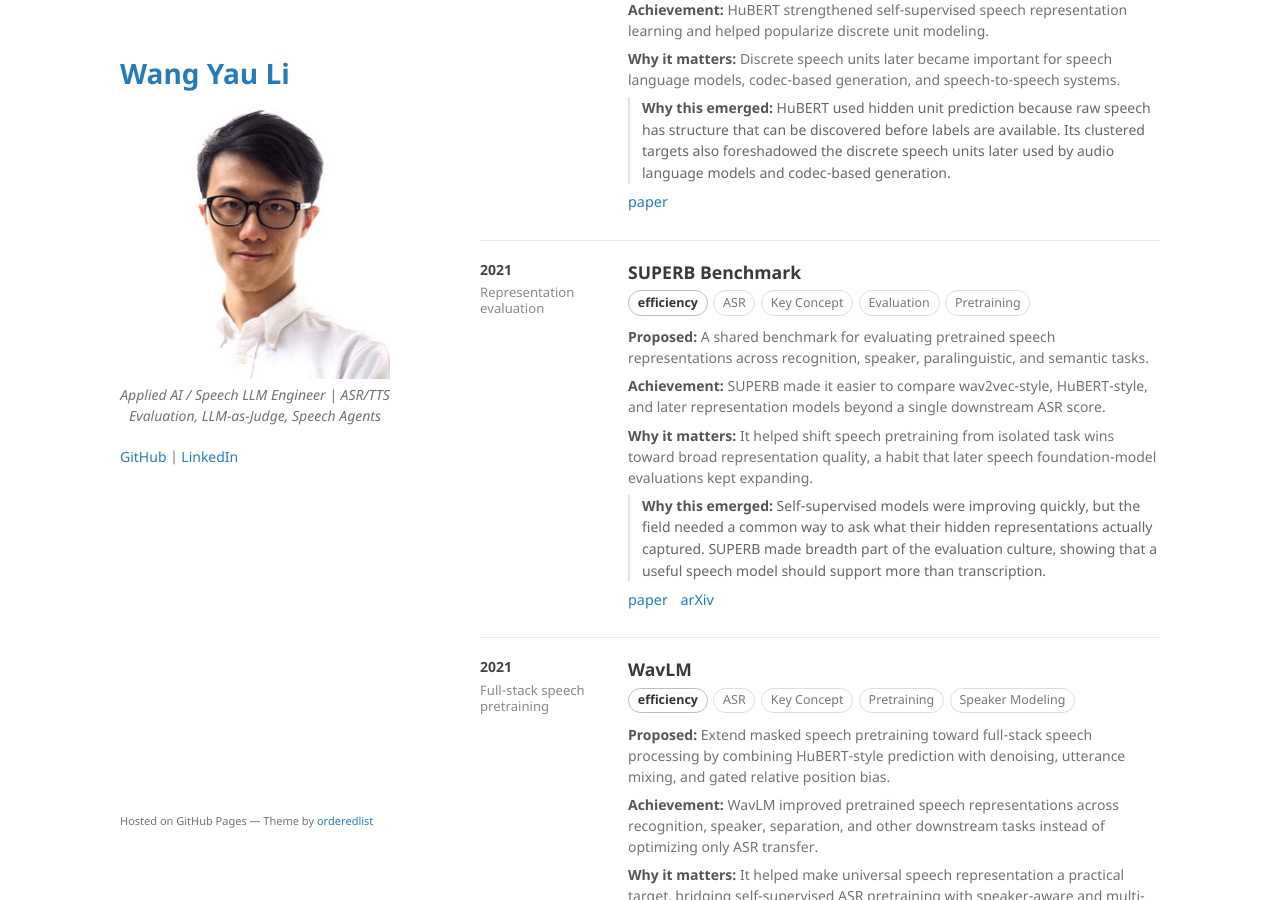
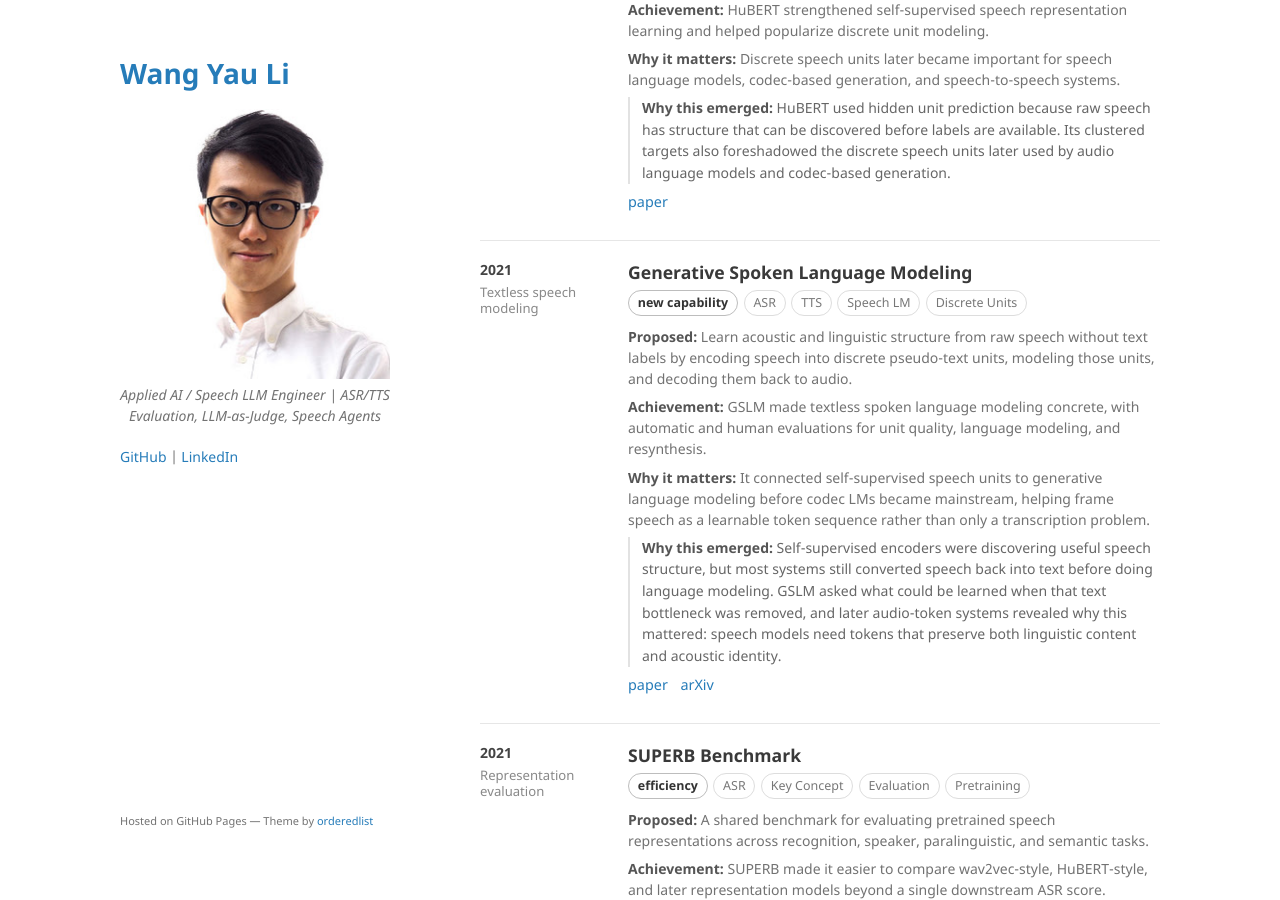
Before and after one commit to kennethli319/kennethli319.github.io, a Jekyll site: the page built from speech-timeline.md, in a window 1280 px wide and 900 px high, scrolled down 23561 px. Built offline with Jekyll 4.4.1, drawn with Linux system fonts in a browser that asks for light colours.

Commit message:
Add textless speech modeling milestone

```diff
--- a/speech-timeline.md
+++ b/speech-timeline.md
@@ -1044,6 +1044,22 @@ title: Speech Timeline
 <section class="speech-row">
   <aside class="speech-year">
     2021
+    <div class="speech-kicker">Textless speech modeling</div>
+  </aside>
+  <div class="speech-body">
+    <h2>Generative Spoken Language Modeling</h2>
+    <div class="speech-meta"><span class="speech-impact">new capability</span><span class="speech-tag">ASR</span><span class="speech-tag">TTS</span><span class="speech-tag">Speech LM</span><span class="speech-tag">Discrete Units</span></div>
+    <p><strong>Proposed:</strong> Learn acoustic and linguistic structure from raw speech without text labels by encoding speech into discrete pseudo-text units, modeling those units, and decoding them back to audio.</p>
+    <p><strong>Achievement:</strong> GSLM made textless spoken language modeling concrete, with automatic and human evaluations for unit quality, language modeling, and resynthesis.</p>
+    <p><strong>Why it matters:</strong> It connected self-supervised speech units to generative language modeling before codec LMs became mainstream, helping frame speech as a learnable token sequence rather than only a transcription problem.</p>
+    <p class="speech-reflection"><strong>Why this emerged:</strong> Self-supervised encoders were discovering useful speech structure, but most systems still converted speech back into text before doing language modeling. GSLM asked what could be learned when that text bottleneck was removed, and later audio-token systems revealed why this mattered: speech models need tokens that preserve both linguistic content and acoustic identity.</p>
+    <p class="speech-source"><a href="https://aclanthology.org/2021.tacl-1.79/">paper</a> <a href="https://arxiv.org/abs/2102.01192">arXiv</a></p>
+  </div>
+</section>
+
+<section class="speech-row">
+  <aside class="speech-year">
+    2021
     <div class="speech-kicker">Representation evaluation</div>
   </aside>
   <div class="speech-body">
```
